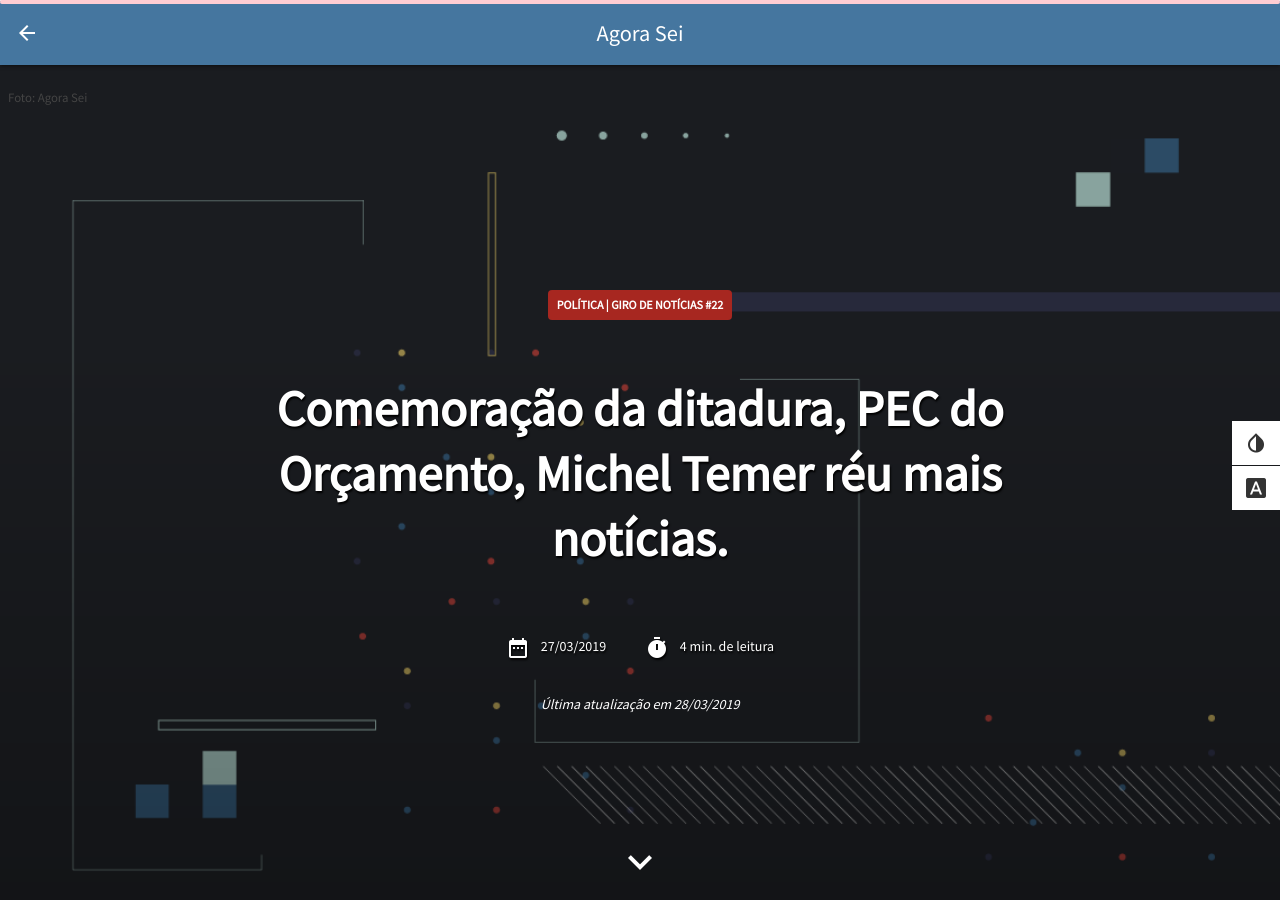
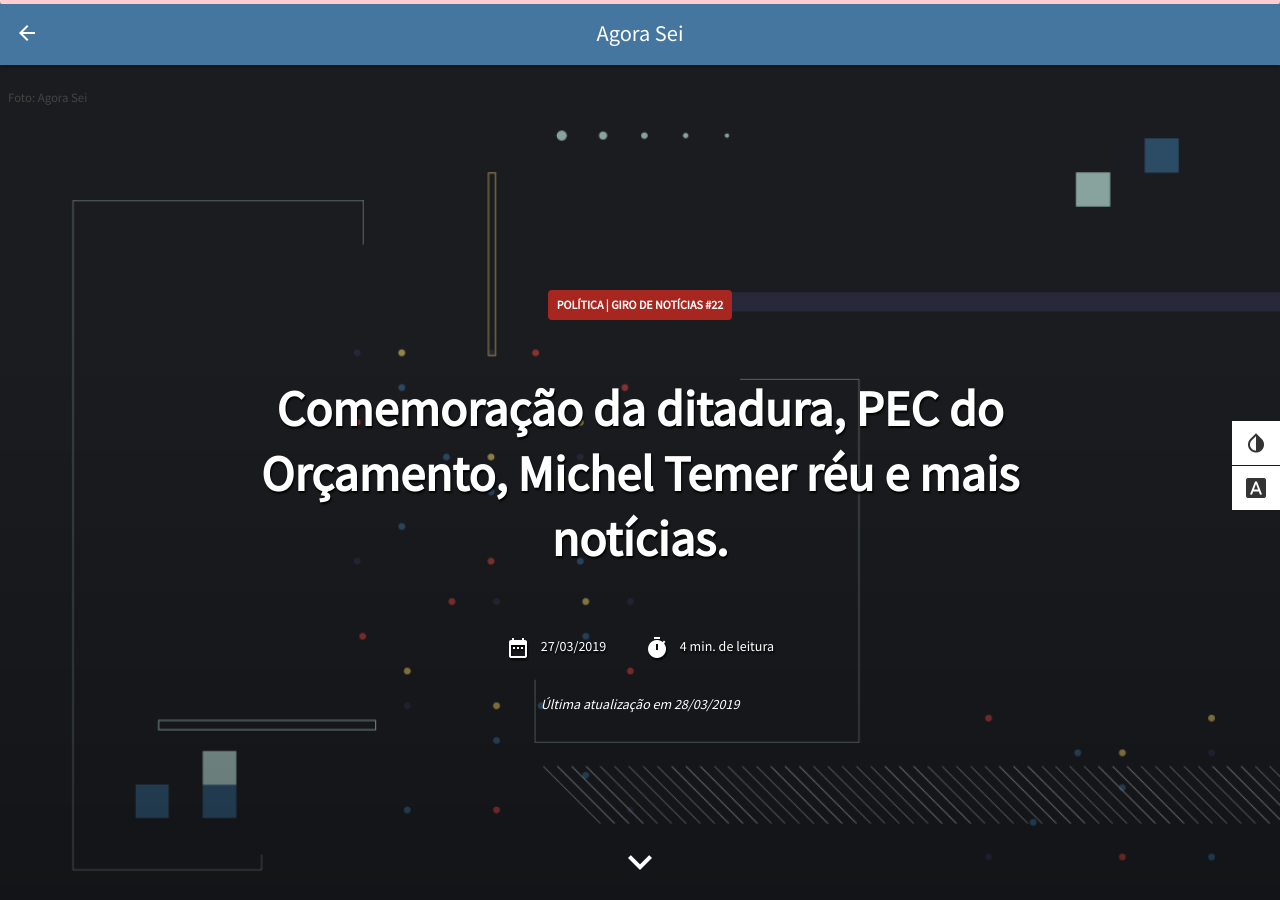
Before and after one commit to agorasei/agorasei.github.io, a Jekyll site: the page built from _posts/2019-03-28-comemoração-da-ditadura-pec-do-orçamento-michel-temer-réus-mais-notícias.md, in a window 1280 px wide and 900 px high. Built offline with Jekyll 4.4.1, drawn with Linux system fonts in a browser that asks for light colours.

```diff
--- a/_posts/2019-03-28-comemoração-da-ditadura-pec-do-orçamento-michel-temer-réus-mais-notícias.md
+++ b/_posts/2019-03-28-comemoração-da-ditadura-pec-do-orçamento-michel-temer-réus-mais-notícias.md
@@ -1,7 +1,7 @@
 ---
 layout: post
 script: detail
-title: Comemoração da ditadura, PEC do Orçamento, Michel Temer réu mais notícias.
+title: Comemoração da ditadura, PEC do Orçamento, Michel Temer réu e mais notícias.
 subject: Política
 keywords: 'ditadura, comemoração, Jair, Bolsonaro, ministerio, defesa, 55, anos, golpe,
   militar, proibido, Mackenzie, Universidade, Presbiteriana, suspender, PEC, Orçamento,
```
